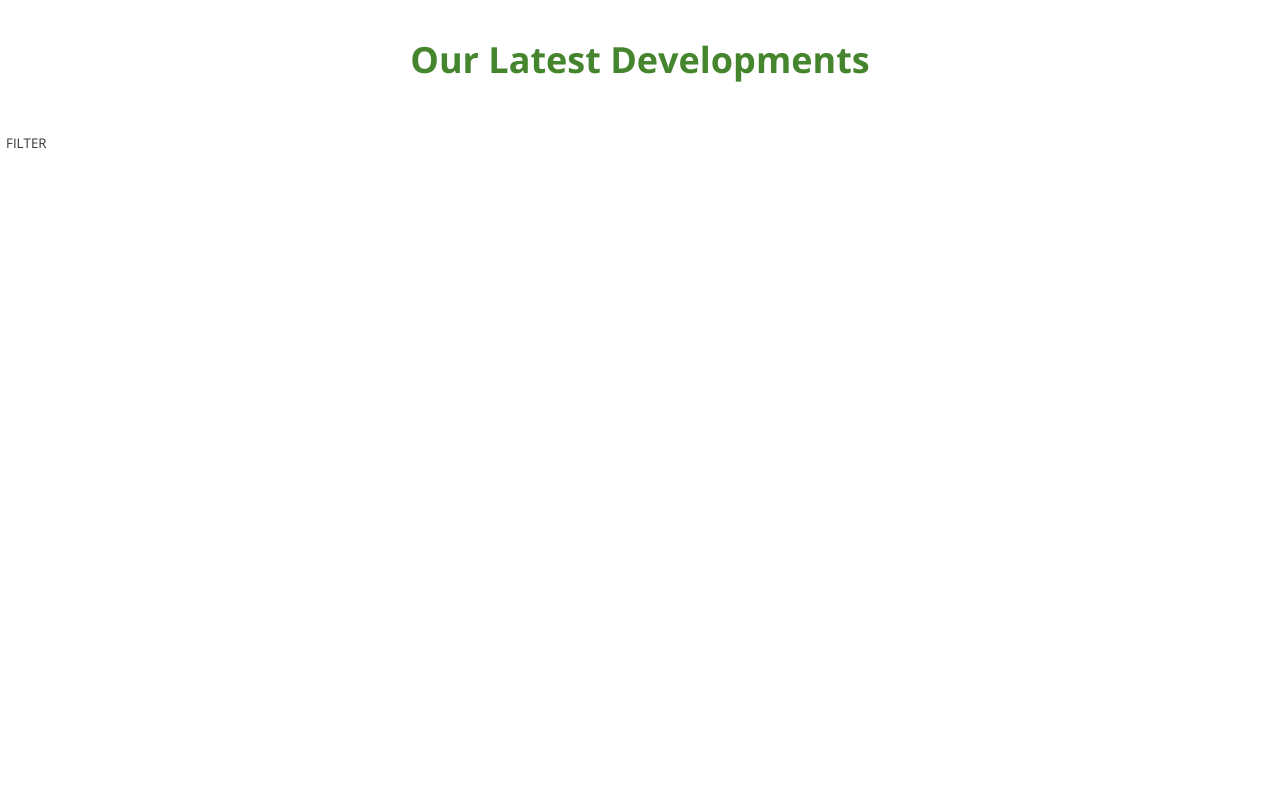
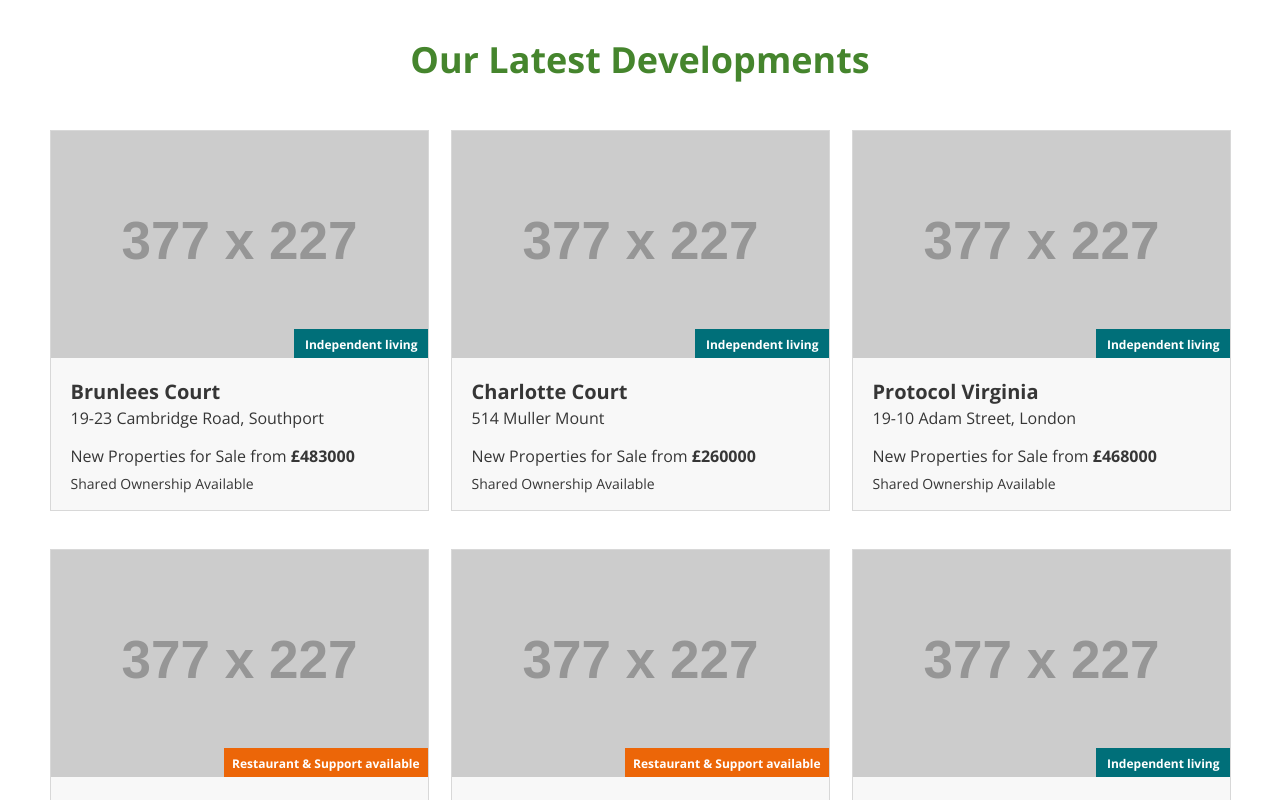
Before and after one commit to KostyanB/fuse8-test-task, a website built with webpack: page index.html in a window 1280 px wide. Built offline with nearby package versions, Linux system fonts and the light colour scheme; no server answers; placeholder pictures from the web are drawn by us.

Commit message:
fix(fuse8): fix card style

```diff
--- a/src/modules/createCard.js
+++ b/src/modules/createCard.js
@@ -19,30 +19,29 @@ const createCard = ({ address, id, price, title, type }) => {
   const labelClass = blueType ? 'blue' : 'orange';
   const labelText = blueType ? createLabel(type) : `Restaurant & ${createLabel(type)}`;
 
-  const card = document.createElement('div');
+  const card = document.createElement('a');
   card.className = 'card';
+  card.setAttribute('href', `details/${id}`);
   card.innerHTML = `
-    <a href="/details/${id}" class="card__link">
       <div class="card__picture">
-        <img src="${createSrc(price)}" alt="image: ${title}" class="card__image">
+        <img src="${createSrc(price)}" alt="image: ${title}" class="card__image" loading="lazy">
         <div class="card__label card__label-${labelClass}">${labelText}</div>
       </div>
       <article class="card__content">
         <h1 class="card__title">
           ${title}
         </h1>
-        <p class="card__description">
+        <p class="card__address">
           ${address}
         </p>
-        <p class="_card__description">
+        <p class="card__price">
           New Properties for Sale from
-          <span class="card__price"> ${currency}${price}</span>
+          <span> ${currency}${price}</span>
         </p>
         <p class="card__comment">
           Shared Ownership Available
         </p>
       </article>
-    </a>
 	`;
   return card;
 };
--- a/src/modules/getHomesDb.js
+++ b/src/modules/getHomesDb.js
@@ -1,6 +1,7 @@
 import env from '../../env.json';
 
-const dbUrl = env.backend.dbUrl;
+// const dbUrl = env.backend.dbUrl;
+const dbUrl = '../db/homes.json';
 
 const getDb = () => {
   const data = [];
--- a/src/modules/handleCardLinks.js
+++ b/src/modules/handleCardLinks.js
@@ -1,5 +1,6 @@
 const handleCardLinks = () => {
-  const links = document.querySelectorAll('.card__link');
+  // const links = document.querySelectorAll('.card__link');
+  const links = document.querySelectorAll('.card');
 
   const handleLink = (e) => {
     e.preventDefault();
--- a/src/scss/_card.scss
+++ b/src/scss/_card.scss
@@ -1,9 +1,15 @@
 .card {
-  display: block;
-  max-width: 377px;
+  width: 379px;
+  min-height: 381px;
   background-color: $card-fill;
   border: $border;
   cursor: pointer;
+
+  // &__link {
+  display: flex;
+  flex-direction: column;
+  // height: 100%;
+  // }
 
   &__picture {
     display: grid;
@@ -11,6 +17,8 @@
 
   &__image {
     grid-area: 1/-1;
+    width: 377px;
+    height: 227px;
   }
 
   &__label {
@@ -34,6 +42,10 @@
   }
 
   &__content {
+    flex-grow: 1;
+    display: flex;
+    flex-direction: column;
+    justify-content: space-between;
     padding: 20px 20px 17px 20px;
   }
 
@@ -44,12 +56,16 @@
     margin-bottom: 2px;
   }
 
-  &__description:first-of-type {
-    margin-bottom: 15px;
+  &__address {
+    margin-bottom: auto;
   }
 
   &__price {
-    font-weight: bold;
+    margin-top: 15px;
+
+    & > span {
+      font-weight: bold;
+    }
   }
 
   &__comment {
--- a/src/scss/_global.scss
+++ b/src/scss/_global.scss
@@ -21,6 +21,6 @@ body {
 }
 
 .container {
-  width: min(98%, 1180px);
+  width: min(98%, 1200px);
   margin: 0 auto;
 }
```
Also changed, not shown: src/db/homes.json (line endings or trailing spaces).
